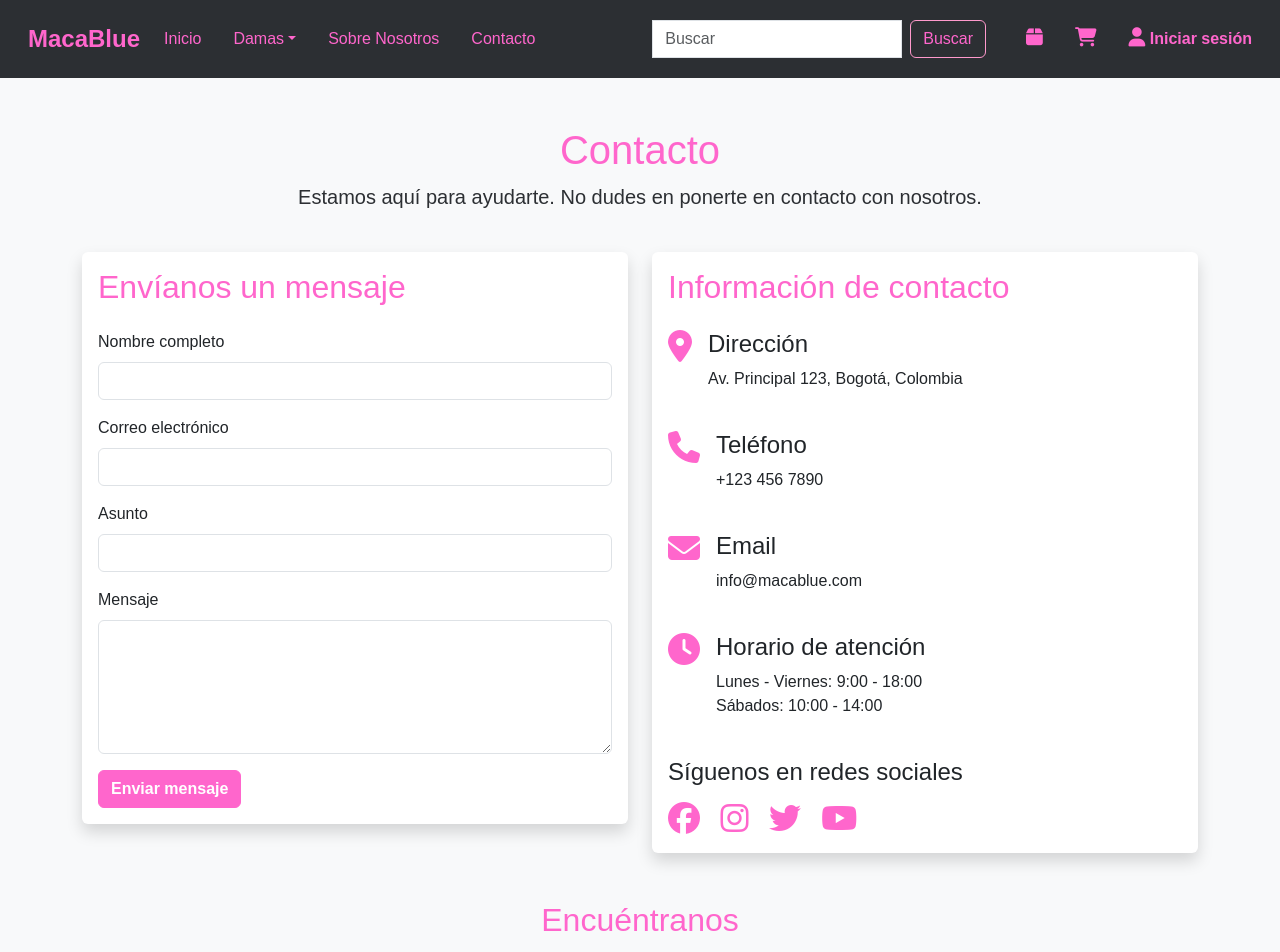
After one commit to BrandonB30/MacaBlue, a PHP site: page /view/contacto.php in a window 1280 px wide. The commit adds this page. Shown: the top 952 px of the page. Run offline with PHP 8.4, Linux system fonts and the light colour scheme; data comes from the database, SQL or seed files in the repository; some libraries are stand-ins or nearby versions.

Commit message:
Modulo Sobre_nosotros y contacto

```diff
--- a/index.php
+++ b/index.php
@@ -1,4 +1,4 @@
 <?php
-header("Location: /MacaBlue/view/ingreso.php");
+header("Location: /MacaBlue/view/productos.php");
 exit();
 ?>
--- a/view/buscar.php
+++ b/view/buscar.php
@@ -19,6 +19,7 @@
 <html lang="es">
 <head>
     <meta charset="UTF-8">
+    <link rel="shortcut icon" href="./assets/img/favicon.png" type="image/x-icon">
     <meta name="viewport" content="width=device-width, initial-scale=1.0">
     <title>Resultados de Búsqueda - <?php echo htmlspecialchars($query); ?></title>
     <link rel="stylesheet" href="https://cdnjs.cloudflare.com/ajax/libs/font-awesome/6.5.0/css/all.min.css">
--- a/view/carrito.php
+++ b/view/carrito.php
@@ -35,6 +35,7 @@
 <html lang="es">
 <head>
     <meta charset="UTF-8">
+    <link rel="shortcut icon" href="./assets/img/favicon.png" type="image/x-icon">
     <meta name="viewport" content="width=device-width, initial-scale=1.0">
     <title>Carrito de Compras - MacaBlue</title>
     <link rel="stylesheet" href="https://cdn.jsdelivr.net/npm/bootstrap@5.3.3/dist/css/bootstrap.min.css">
--- /dev/null
+++ b/view/contacto.php
@@ -0,0 +1,238 @@
+<?php
+session_start();
+
+$servername = "localhost";
+$username = "root";
+$password = "";
+$dbname = "macablue";
+
+// Conectar a la base de datos
+$conn = new mysqli($servername, $username, $password, $dbname);
+if ($conn->connect_error) {
+    die("Error en la conexión: " . $conn->connect_error);
+}
+
+// Procesar el formulario de contacto
+$mensaje_enviado = false;
+$mensaje_error = false;
+
+if ($_SERVER["REQUEST_METHOD"] == "POST" && isset($_POST['enviar_mensaje'])) {
+    $nombre = $conn->real_escape_string($_POST['nombre']);
+    $email = $conn->real_escape_string($_POST['email']);
+    $asunto = $conn->real_escape_string($_POST['asunto']);
+    $mensaje = $conn->real_escape_string($_POST['mensaje']);
+    $fecha = date('Y-m-d H:i:s');
+
+    // Validar el correo electrónico
+    if (!filter_var($email, FILTER_VALIDATE_EMAIL)) {
+        $mensaje_error = "Por favor, introduce un correo electrónico válido.";
+    } else {
+        // Insertar el mensaje en la base de datos
+        $sql = "INSERT INTO mensajes_contacto (nombre, email, asunto, mensaje, fecha)
+                VALUES (?, ?, ?, ?, ?)";
+
+        $stmt = $conn->prepare($sql);
+        $stmt->bind_param("sssss", $nombre, $email, $asunto, $mensaje, $fecha);
+
+        if ($stmt->execute()) {
+            $mensaje_enviado = true;
+        } else {
+            $mensaje_error = "Ha ocurrido un error al enviar el mensaje. Por favor, inténtalo de nuevo.";
+        }
+
+        $stmt->close();
+    }
+}
+?>
+
+<!DOCTYPE html>
+<html lang="es">
+
+<head>
+    <meta charset="UTF-8">
+    <meta name="viewport" content="width=device-width, initial-scale=1.0">
+    <title>Contacto - MacaBlue</title>
+    <link rel="shortcut icon" href="./assets/img/favicon.png" type="image/x-icon">
+    <link rel="stylesheet" href="https://cdnjs.cloudflare.com/ajax/libs/font-awesome/6.5.0/css/all.min.css">
+    <link href="https://cdn.jsdelivr.net/npm/bootstrap@5.3.3/dist/css/bootstrap.min.css" rel="stylesheet">
+    <link rel="stylesheet" href="/MacaBlue/assets/css/style.css">
+    <link rel="stylesheet" href="/MacaBlue/assets/css/nav.css">
+</head>
+
+<body>
+    <!-- Incluir el archivo de navegación -->
+    <?php include 'nav.php'; ?>
+
+    <div class="container mt-5">
+        <div class="row">
+            <div class="col-md-12 text-center mb-4">
+                <h1 style="color: var(--fucsia-claro);">Contacto</h1>
+                <p class="lead">Estamos aquí para ayudarte. No dudes en ponerte en contacto con nosotros.</p>
+            </div>
+        </div>
+
+        <?php if ($mensaje_enviado): ?>
+        <div class="alert alert-success" role="alert">
+            ¡Tu mensaje ha sido enviado con éxito! Te responderemos lo antes posible.
+        </div>
+        <?php endif; ?>
+
+        <?php if ($mensaje_error): ?>
+        <div class="alert alert-danger" role="alert">
+            <?php echo $mensaje_error; ?>
+        </div>
+        <?php endif; ?>
+
+        <div class="row mb-5">
+            <div class="col-md-6">
+                <div class="card border-0 shadow">
+                    <div class="card-body">
+                        <h2 class="mb-4" style="color: var(--fucsia-claro);">Envíanos un mensaje</h2>
+                        <form method="POST" action="">
+                            <div class="mb-3">
+                                <label for="nombre" class="form-label">Nombre completo</label>
+                                <input type="text" class="form-control" id="nombre" name="nombre" required>
+                            </div>
+                            <div class="mb-3">
+                                <label for="email" class="form-label">Correo electrónico</label>
+                                <input type="email" class="form-control" id="email" name="email" required>
+                            </div>
+                            <div class="mb-3">
+                                <label for="asunto" class="form-label">Asunto</label>
+                                <input type="text" class="form-control" id="asunto" name="asunto" required>
+                            </div>
+                            <div class="mb-3">
+                                <label for="mensaje" class="form-label">Mensaje</label>
+                                <textarea class="form-control" id="mensaje" name="mensaje" rows="5" required></textarea>
+                            </div>
+                            <button type="submit" name="enviar_mensaje" class="btn btn-primary">Enviar mensaje</button>
+                        </form>
+                    </div>
+                </div>
+            </div>
+            <div class="col-md-6">
+                <div class="card border-0 shadow h-100">
+                    <div class="card-body">
+                        <h2 class="mb-4" style="color: var(--fucsia-claro);">Información de contacto</h2>
+                        <div class="d-flex mb-4">
+                            <div class="me-3">
+                                <i class="fas fa-map-marker-alt fa-2x" style="color: var(--fucsia-claro);"></i>
+                            </div>
+                            <div>
+                                <h4>Dirección</h4>
+                                <p>Av. Principal 123, Bogotá, Colombia</p>
+                            </div>
+                        </div>
+                        <div class="d-flex mb-4">
+                            <div class="me-3">
+                                <i class="fas fa-phone fa-2x" style="color: var(--fucsia-claro);"></i>
+                            </div>
+                            <div>
+                                <h4>Teléfono</h4>
+                                <p>+123 456 7890</p>
+                            </div>
+                        </div>
+                        <div class="d-flex mb-4">
+                            <div class="me-3">
+                                <i class="fas fa-envelope fa-2x" style="color: var(--fucsia-claro);"></i>
+                            </div>
+                            <div>
+                                <h4>Email</h4>
+                                <p>info@macablue.com</p>
+                            </div>
+                        </div>
+                        <div class="d-flex mb-4">
+                            <div class="me-3">
+                                <i class="fas fa-clock fa-2x" style="color: var(--fucsia-claro);"></i>
+                            </div>
+                            <div>
+                                <h4>Horario de atención</h4>
+                                <p>Lunes - Viernes: 9:00 - 18:00<br>Sábados: 10:00 - 14:00</p>
+                            </div>
+                        </div>
+                        <div class="mt-4">
+                            <h4>Síguenos en redes sociales</h4>
+                            <div class="social-icons mt-3">
+                                <a href="#" class="me-3"><i class="fab fa-facebook fa-2x" style="color: var(--fucsia-claro);"></i></a>
+                                <a href="#" class="me-3"><i class="fab fa-instagram fa-2x" style="color: var(--fucsia-claro);"></i></a>
+                                <a href="#" class="me-3"><i class="fab fa-twitter fa-2x" style="color: var(--fucsia-claro);"></i></a>
+                                <a href="#"><i class="fab fa-youtube fa-2x" style="color: var(--fucsia-claro);"></i></a>
+                            </div>
+                        </div>
+                    </div>
+                </div>
+            </div>
+        </div>
+
+        <div class="row mb-5">
+            <div class="col-md-12">
+                <h2 class="mb-4 text-center" style="color: var(--fucsia-claro);">Encuéntranos</h2>
+                <div class="map-container">
+                    <iframe
+                        src="https://www.google.com/maps/embed?pb=!1m18!1m12!1m3!1d3976.5818884703535!2d-74.10566992526135!3d4.668385095306515!2m3!1f0!2f0!3f0!3m2!1i1024!2i768!4f13.1!3m3!1m2!1s0x8e3f9b9e2b2a82a1%3A0x761d0701a1e01f06!2sUniversidad%20Libre%20Sede%20El%20Bosque!5e0!3m2!1ses-419!2sco!4v1745728196697!5m2!1ses-419!2sco"
+                        width="100%"
+                        height="450"
+                        style="border:0;"
+                        allowfullscreen=""
+                        loading="lazy"
+                        referrerpolicy="no-referrer-when-downgrade">
+                    </iframe>
+                </div>
+            </div>
+        </div>
+
+        <div class="row mb-5">
+            <div class="col-md-12">
+                <div class="card border-0 shadow">
+                    <div class="card-body">
+                        <h2 class="mb-4 text-center" style="color: var(--fucsia-claro);">Preguntas Frecuentes</h2>
+                        <div class="accordion" id="accordionFAQ">
+                            <div class="accordion-item">
+                                <h2 class="accordion-header" id="headingOne">
+                                    <button class="accordion-button" type="button" data-bs-toggle="collapse" data-bs-target="#collapseOne" aria-expanded="true" aria-controls="collapseOne">
+                                        ¿Cómo puedo realizar un pedido?
+                                    </button>
+                                </h2>
+                                <div id="collapseOne" class="accordion-collapse collapse show" aria-labelledby="headingOne" data-bs-parent="#accordionFAQ">
+                                    <div class="accordion-body">
+                                        Para realizar un pedido, simplemente navega por nuestra tienda, selecciona los productos que deseas, añádelos al carrito y sigue el proceso de pago. Es necesario registrarse o iniciar sesión para completar la compra.
+                                    </div>
+                                </div>
+                            </div>
+                            <div class="accordion-item">
+                                <h2 class="accordion-header" id="headingTwo">
+                                    <button class="accordion-button collapsed" type="button" data-bs-toggle="collapse" data-bs-target="#collapseTwo" aria-expanded="false" aria-controls="collapseTwo">
+                                        ¿Cuáles son los métodos de pago aceptados?
+                                    </button>
+                                </h2>
+                                <div id="collapseTwo" class="accordion-collapse collapse" aria-labelledby="headingTwo" data-bs-parent="#accordionFAQ">
+                                    <div class="accordion-body">
+                                        Aceptamos pagos con tarjetas de crédito y débito (Visa, MasterCard, American Express), PayPal, transferencia bancaria y pago contra entrega en algunas zonas.
+                                    </div>
+                                </div>
+                            </div>
+                            <div class="accordion-item">
+                                <h2 class="accordion-header" id="headingThree">
+                                    <button class="accordion-button collapsed" type="button" data-bs-toggle="collapse" data-bs-target="#collapseThree" aria-expanded="false" aria-controls="collapseThree">
+                                        ¿Cuál es la política de devoluciones?
+                                    </button>
+                                </h2>
+                                <div id="collapseThree" class="accordion-collapse collapse" aria-labelledby="headingThree" data-bs-parent="#accordionFAQ">
+                                    <div class="accordion-body">
+                                        Aceptamos devoluciones dentro de los 14 días posteriores a la recepción del pedido. Los productos deben estar en su estado original, sin usar y con todas las etiquetas. Contacta con nuestro servicio de atención al cliente para iniciar el proceso.
+                                    </div>
+                                </div>
+                            </div>
+                        </div>
+                    </div>
+                </div>
+            </div>
+        </div>
+    </div>
+
+    <?php include 'footer.php'; ?>
+    <script src="https://cdn.jsdelivr.net/npm/@popperjs/core@2.5.4/dist/umd/popper.min.js"></script>
+    <script src="https://code.jquery.com/jquery-3.5.1.slim.min.js"></script>
+    <script src="https://cdn.jsdelivr.net/npm/bootstrap@5.3.3/dist/js/bootstrap.bundle.min.js"></script>
+</body>
+</html>
--- a/view/ingreso.php
+++ b/view/ingreso.php
@@ -46,6 +46,7 @@
 
 <head>
     <meta charset="UTF-8">
+    <link rel="shortcut icon" href="./assets/img/favicon.png" type="image/x-icon">
     <meta name="viewport" content="width=device-width, initial-scale=1.0">
     <title>Iniciar Sesión - MacaBlue</title>
     <link rel="stylesheet" href="https://cdnjs.cloudflare.com/ajax/libs/font-awesome/6.5.0/css/all.min.css">
--- a/view/nav.php
+++ b/view/nav.php
@@ -21,6 +21,7 @@
 <html lang="es">
 <head>
     <meta charset="UTF-8">
+    <link rel="shortcut icon" href="./assets/img/favicon.png" type="image/x-icon">
     <meta name="viewport" content="width=device-width, initial-scale=1.0">
     <title>Tienda de Ropa Online</title>
     <link rel="stylesheet" href="https://cdnjs.cloudflare.com/ajax/libs/font-awesome/6.5.0/css/all.min.css">
--- a/view/pago.php
+++ b/view/pago.php
@@ -108,6 +108,7 @@
     <meta charset="UTF-8">
     <meta name="viewport" content="width=device-width, initial-scale=1.0">
     <title>Finalizar Compra - MacaBlue</title>
+    <link rel="shortcut icon" href="./assets/img/favicon.png" type="image/x-icon">
     <link rel="stylesheet" href="https://cdnjs.cloudflare.com/ajax/libs/font-awesome/6.5.0/css/all.min.css">
     <link href="https://cdn.jsdelivr.net/npm/bootstrap@5.3.3/dist/css/bootstrap.min.css" rel="stylesheet">
     <link rel="stylesheet" href="/MacaBlue/assets/css/style.css">
--- a/view/pedido.php
+++ b/view/pedido.php
@@ -88,6 +88,7 @@
     <meta charset="UTF-8">
     <meta name="viewport" content="width=device-width, initial-scale=1.0">
     <title>Mis Pedidos - MacaBlue</title>
+    <link rel="shortcut icon" href="./assets/img/favicon.png" type="image/x-icon">
     <link rel="stylesheet" href="https://cdnjs.cloudflare.com/ajax/libs/font-awesome/6.5.0/css/all.min.css">
     <link href="https://cdn.jsdelivr.net/npm/bootstrap@5.3.3/dist/css/bootstrap.min.css" rel="stylesheet">
     <link rel="stylesheet" href="/MacaBlue/assets/css/style.css">
--- a/view/productos.php
+++ b/view/productos.php
@@ -45,6 +45,7 @@
     <meta charset="UTF-8">
     <meta name="viewport" content="width=device-width, initial-scale=1.0">
     <title>Tienda de Ropa Online</title>
+    <link rel="shortcut icon" href="./assets/img/favicon.png" type="image/x-icon">
     <link rel="stylesheet" href="https://cdnjs.cloudflare.com/ajax/libs/font-awesome/6.5.0/css/all.min.css">
     <link href="https://cdn.jsdelivr.net/npm/bootstrap@5.3.3/dist/css/bootstrap.min.css" rel="stylesheet">
     <link rel="stylesheet" href="/MacaBlue/assets/css/style.css">
--- a/view/registro.php
+++ b/view/registro.php
@@ -54,6 +54,7 @@
     <meta charset="UTF-8">
     <meta name="viewport" content="width=device-width, initial-scale=1.0">
     <title>Registro - MacaBlue</title>
+    <link rel="shortcut icon" href="./assets/img/favicon.png" type="image/x-icon">
     <link rel="stylesheet" href="https://cdnjs.cloudflare.com/ajax/libs/font-awesome/6.5.0/css/all.min.css">
     <link href="https://cdn.jsdelivr.net/npm/bootstrap@5.3.3/dist/css/bootstrap.min.css" rel="stylesheet">
     <link rel="stylesheet" href="/MacaBlue/assets/css/style.css">
```
Also changed, not shown: view/sobre_nosotros.php (added, +106 -0 lines), assets/img/andrei-stan-d56QrDc_Sk0-unsplash.jpg (added), assets/img/austin-distel-rxpThOwuVgE-unsplash.jpg (added).
